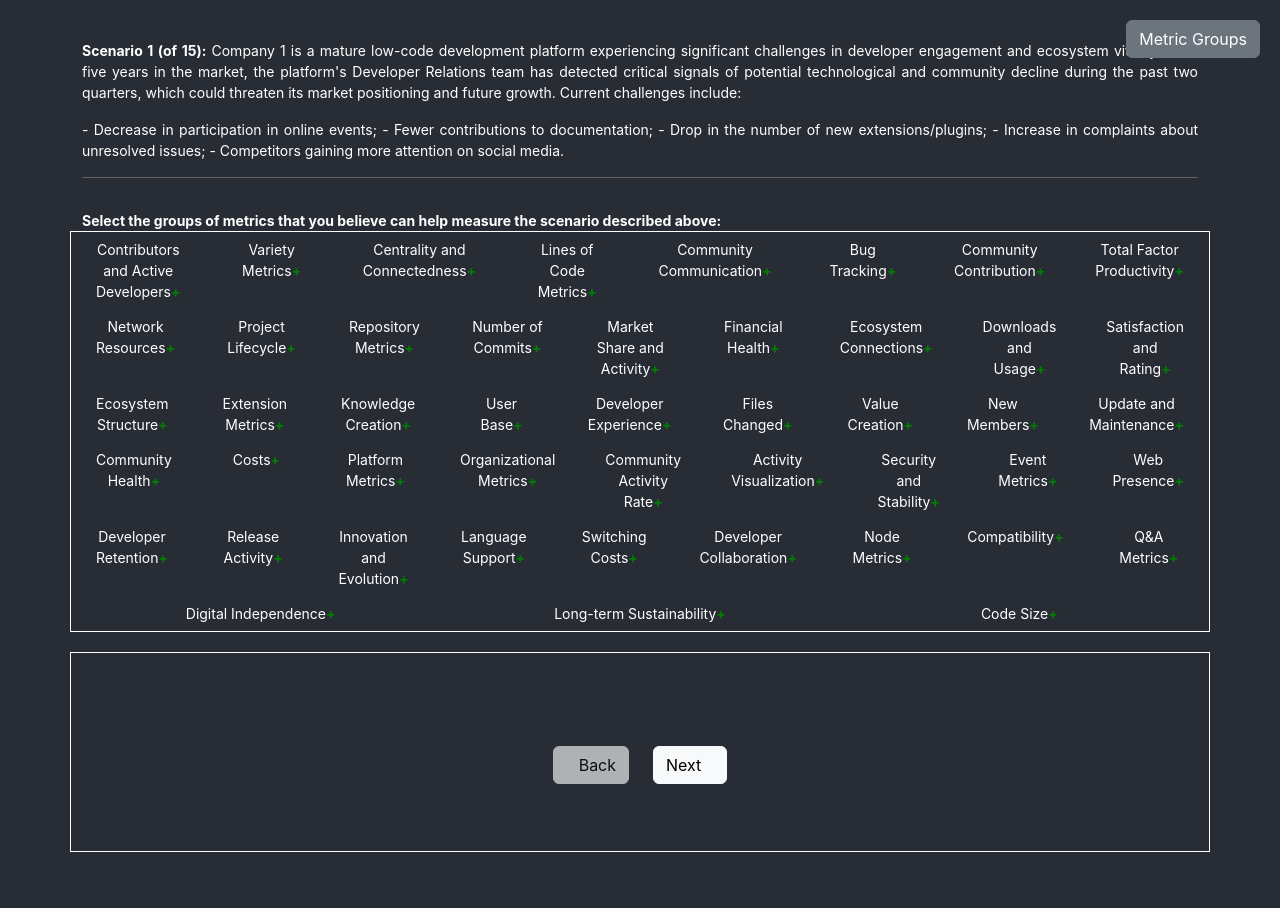
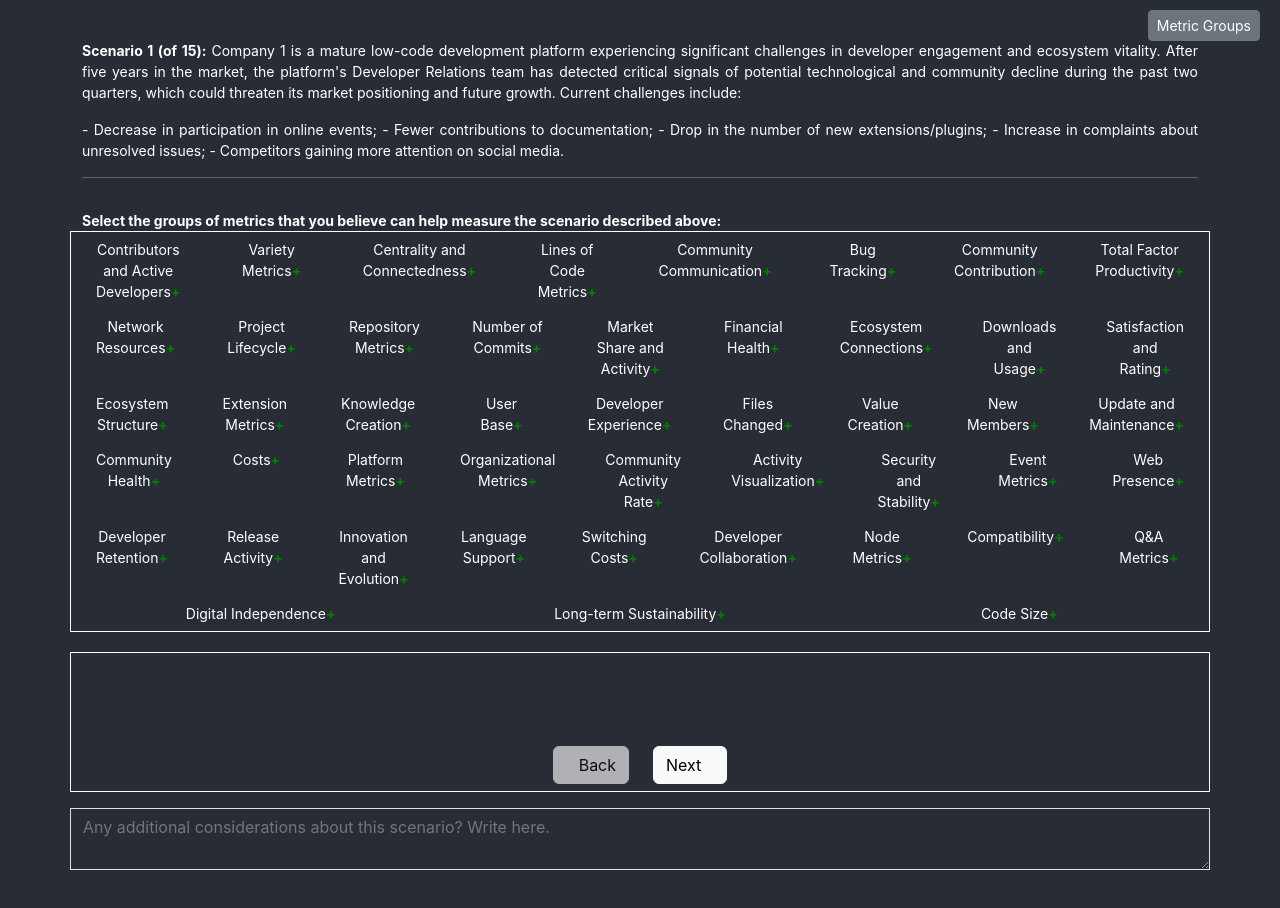
Before and after one commit to FelipeSoupinski/ecos-metrics-form, a React (Create React App) app: page /form in a window 1280 px wide. Shown: the top 908 px of the page. Built offline with nearby package versions, Linux system fonts and the light colour scheme; some icons are missing.

Commit message:
FEAT: load response when change scenario, added field additional consideration.

```diff
--- a/src/App.css
+++ b/src/App.css
@@ -39,7 +39,7 @@ input {
 .response {
   margin-top: 20px;
   color: white;
-  min-height: 200px;
+  min-height: 140px;
 }
 
 .border-white {
@@ -135,3 +135,20 @@ button {
 .fs14px {
   font-size: 14px !important;
 }
+
+.additional-considerations {
+  display: block;
+  width: 100%;
+  padding: 0.375rem 0.75rem;
+  font-size: 1rem;
+  font-weight: 400;
+  line-height: 1.5;
+  color: white;
+  -webkit-appearance: none;
+  -moz-appearance: none;
+  appearance: none;
+  background-color: #282c34;
+  background-clip: padding-box;
+  border: var(--bs-border-width) solid var(--bs-border-color);
+  transition: border-color 0.15s ease-in-out, box-shadow 0.15s ease-in-out;
+}
--- a/src/components/FixedModalButton.js
+++ b/src/components/FixedModalButton.js
@@ -15,10 +15,10 @@ const FixedModalButton = () => {
     <>
       <button
         onClick={() => setShowModal(true)}
-        className="btn btn-secondary"
+        className="btn btn-sm btn-secondary"
         style={{
           position: "fixed",
-          top: "20px",
+          top: "10px",
           right: "20px",
           zIndex: 1000,
         }}
--- a/src/components/Form.js
+++ b/src/components/Form.js
@@ -1,6 +1,6 @@
 import { ArrowLeft } from "@styled-icons/bootstrap/ArrowLeft";
 import { ArrowRight } from "@styled-icons/bootstrap/ArrowRight";
-import { useState } from "react";
+import { useEffect, useRef, useState } from "react";
 import { useNavigate } from "react-router-dom";
 import { healthMetricsGroups } from "../files/health-metrics-groups.js";
 import { scenariosData } from "../files/scenarios-data.js";
@@ -22,6 +22,10 @@ const Form = () => {
   const [warningControl, setWarningControl] = useState(false);
   const [warningMsg, setWarningMsg] = useState("");
 
+  const [additionalConsiderations, setAdditionalConsiderations] = useState("");
+
+  const email = localStorage.getItem("email");
+
   const showWarning = (message) => {
     setWarningMsg(message);
     setWarningControl(true);
@@ -37,19 +41,56 @@ const Form = () => {
     setResponse(response.filter((res) => res.name !== item.name));
   };
 
+  const prevScenarioState = useRef(currScenario);
+
+  useEffect(() => {
+    if (prevScenarioState.current !== currScenario) {
+      prevScenarioState.current = currScenario;
+      fetch(
+        `${getServerUrl()}/response?scenario=${currScenario}&email=${email}`,
+        {
+          method: "GET",
+          headers: { "Content-Type": "application/json" },
+        }
+      )
+        .then((res) => {
+          if (res.status === 200) {
+            res.json().then((data) => {
+              const value = JSON.parse(data?.data?.value ?? "[]");
+              const response =
+                metricsRows.filter((row) => value.includes(row.id)) ?? [];
+              setResponse(response);
+              setAdditionalConsiderations(
+                data?.data?.additionalConsiderations ?? ""
+              );
+            });
+          } else {
+            throw new Error(res.statusText);
+          }
+        })
+        .catch((error) => console.error(error));
+    }
+  }, [currScenario, email, metricsRows]);
+
+  const prevScenario = () => {
+    if (currScenario - 1 >= 0) {
+      const prevScenario = currScenario - 1;
+      setCurrScenario(prevScenario);
+    }
+  };
+
   const nextScenario = () => {
     if (response.length === 0) {
       showWarning("Please select at least one metric group to continue");
       return;
     }
 
-    const email = localStorage.getItem("email");
-
     fetch(`${getServerUrl()}/response`, {
       body: JSON.stringify({
         userEmail: email,
         scenario: currScenario,
         value: response.map((res) => res.id),
+        additionalConsiderations: additionalConsiderations,
       }),
       method: "POST",
       headers: { "Content-Type": "application/json" },
@@ -57,6 +98,7 @@ const Form = () => {
       .then((res) => {
         if (res.status === 200 && currScenario + 1 < scenariosRows.length) {
           setResponse([]);
+          setAdditionalConsiderations("");
           setCurrScenario(currScenario + 1);
         } else {
           throw new Error(res.statusText);
@@ -71,8 +113,6 @@ const Form = () => {
       return;
     }
 
-    const email = localStorage.getItem("email");
-
     fetch(`${getServerUrl()}/response`, {
       body: JSON.stringify({
         userEmail: email,
@@ -85,6 +125,7 @@ const Form = () => {
       .then((res) => {
         if (res.status === 200) {
           setResponse([]);
+          setAdditionalConsiderations("");
           navigate("/in-the-end");
         } else {
           throw new Error(res.statusText);
@@ -111,7 +152,7 @@ const Form = () => {
           </div>
           <MetricsTable metricsRows={metricsRows} addResponse={addResponse} />
         </div>
-        <div className="col col-12 response d-flex mb-5 border-white">
+        <div className="col col-12 response d-flex mb-3 border-white">
           <div className="row my-auto">
             {response.map((row, index) => (
               <div key={`response-${index}`} className="col text-center">
@@ -129,17 +170,26 @@ const Form = () => {
             ))}
           </div>
         </div>
+        <div className="col col-12">
+          <div className="row my-auto">
+            <textarea
+              rows="2"
+              maxLength={500}
+              className="additional-considerations"
+              placeholder="Any additional considerations about this scenario? Write here."
+              value={additionalConsiderations}
+              onChange={(e) => setAdditionalConsiderations(e.target.value)}
+            ></textarea>
+          </div>
+        </div>
+      </div>
       <div className="col col-12 d-flex mb-3 justify-content-end fixed-bottom container">
         <div className="row mx-auto">
           <div className="col">
             <button
               className="btn btn-large btn-light d-flex align-items-center"
               title="previous"
-                onClick={() => {
-                  if (currScenario - 1 >= 0) {
-                    setCurrScenario(currScenario - 1);
-                  }
-                }}
+              onClick={prevScenario}
               disabled={currScenario === 0}
             >
               <ArrowLeft width={13} height={13} /> <span>Back</span>
@@ -168,7 +218,6 @@ const Form = () => {
         </div>
       </div>
     </div>
-    </div>
   );
 };
 
```
Also changed, not shown: 2 other files (tests, documents, lock files or other folders). Lines whose indentation alone changed are shown as unchanged.
